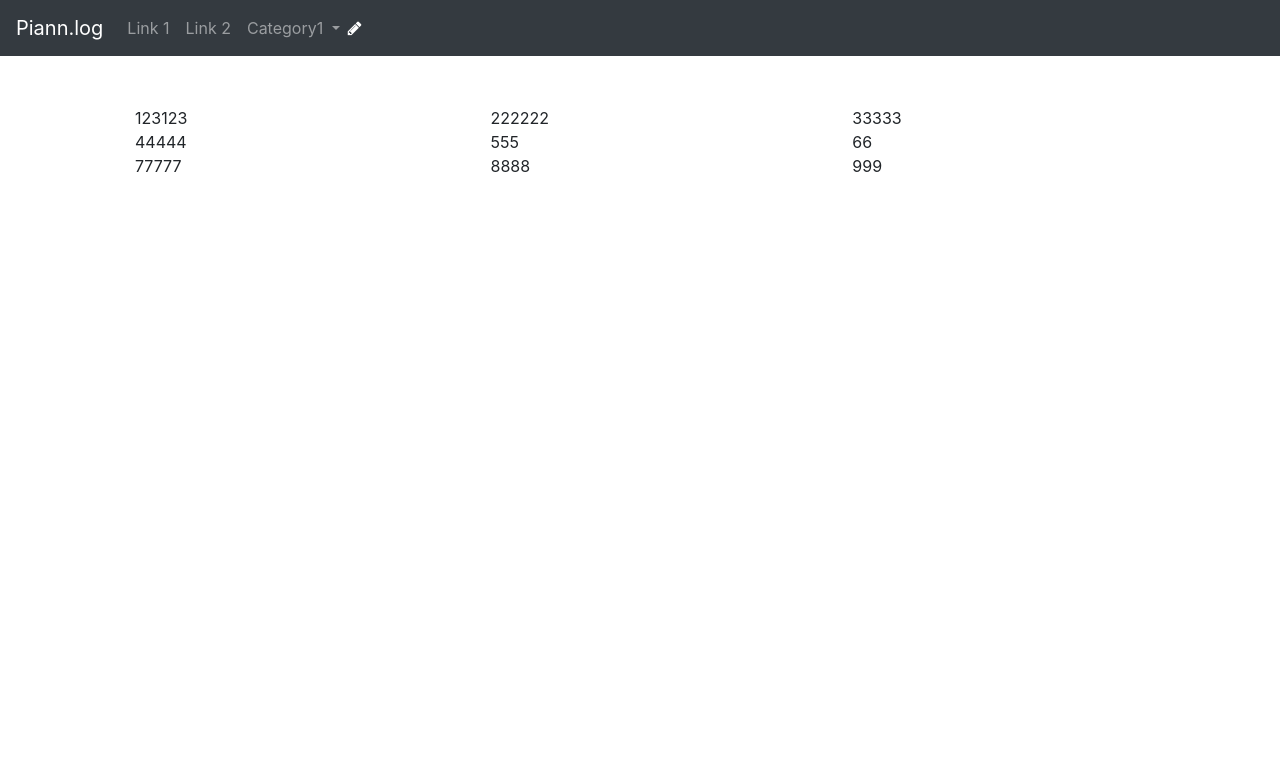
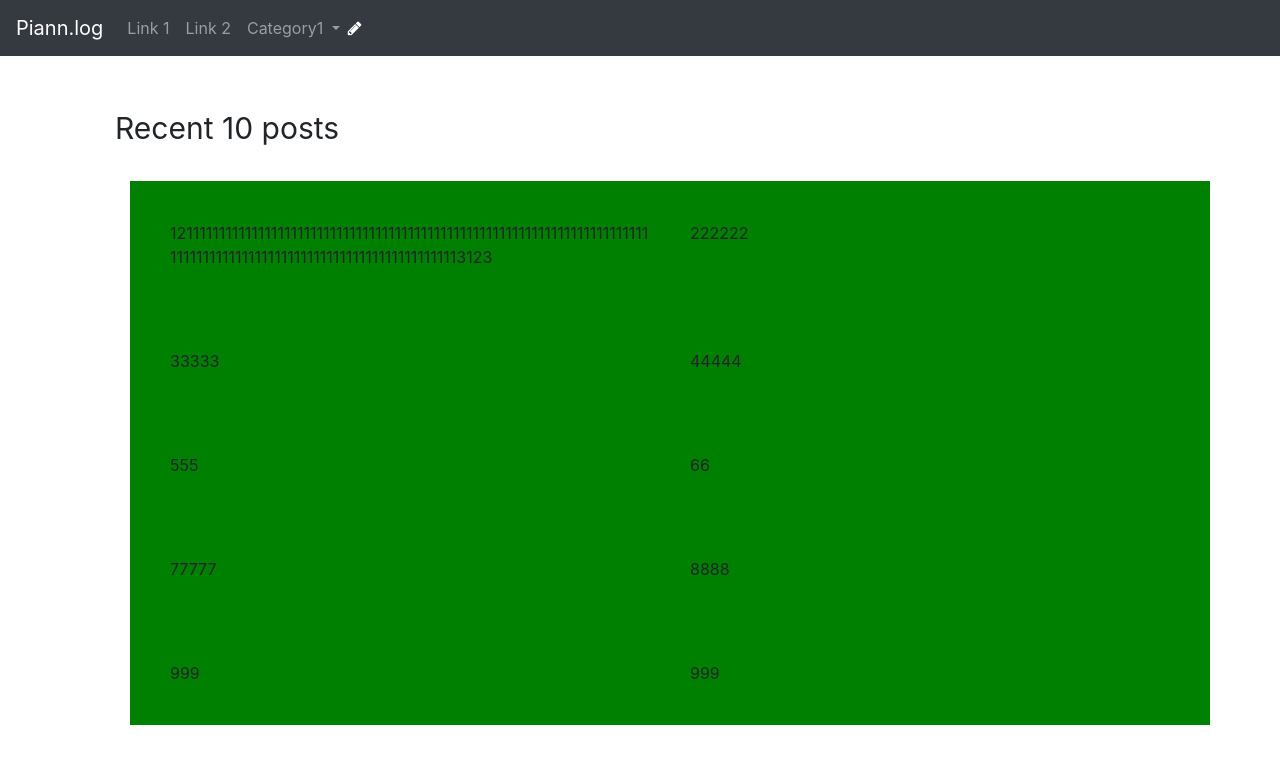
Before and after one commit to piann/FirstBlog, a Django app: page / in a window 1280 px wide. Shown: the top 764 px of the page. Run offline with Django 3.2, Linux system fonts and the light colour scheme; parts of the project's set-up code (start-up, migrations or seed data) failed here and were passed over; some libraries are stand-ins or nearby versions.

Commit message:
add head-word

```diff
--- a/blog/static/css/base.css
+++ b/blog/static/css/base.css
@@ -2,6 +2,10 @@
     margin-left: 100px;
     margin-top : 50px;
 
+}
+
+.head-word {
+    font-size:30px;
 }
 
 .page-header {
@@ -10,11 +14,11 @@
 }
 
 .grid-container {
-    display: grid;
-    grid-template-columns: auto auto auto;
-    margin: 20px;
-  }
+    margin: 30px;
+}
 
-.grid-item {
-    grid-gap: 20px;
+.grid-container * {
+    padding:20px;
+    word-wrap: break-word;
+    background-color: green;
 }
--- a/blog/templates/blog/index.html
+++ b/blog/templates/blog/index.html
@@ -1,17 +1,29 @@
 {% extends 'blog/base.html' %}
 
 {% block content %}
+<p class="head-word">Recent 10 posts</p>
+<div class="grid-container">
+    <div class="row">
+        <div class="col-sm-6">1211111111111111111111111111111111111111111111111111111111111111111111111111111111111111111111111111111111111111111113123</div>
+        <div class="col-sm-6">222222</div>
+    </div>
+    <div class="row">
+        <div class="col-sm-6">33333</div>
+        <div class="col-sm-6">44444</div>
+    </div>
+    <div class="row">
+        <div class="col-sm-6">555</div>
+        <div class="col-sm-6">66</div>
+    </div>
+    <div class="row">
+        <div class="col-sm-6">77777</div>
+        <div class="col-sm-6">8888</div>
+    </div>
+    <div class="row">
+        <div class="col-sm-6">999</div>
+        <div class="col-sm-6">999</div>
+    </div>
 
-<div class="grid-container">
-  <div class="grid-item">123123</div>
-  <div class="grid-item">222222</div>
-  <div class="grid-item">33333</div>
-  <div class="grid-item">44444</div>
-  <div class="grid-item">555</div>
-  <div class="grid-item">66</div>
-  <div class="grid-item">77777</div>
-  <div class="grid-item">8888</div>
-  <div class="grid-item">999</div>
 </div>
 
 {% endblock %}
```
